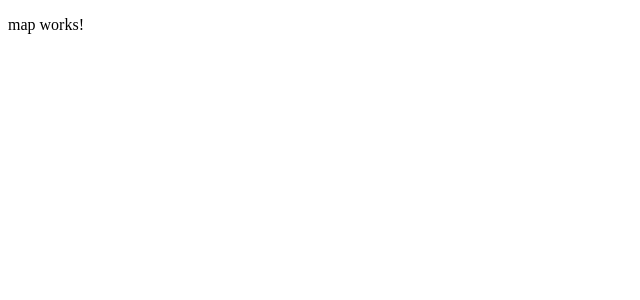
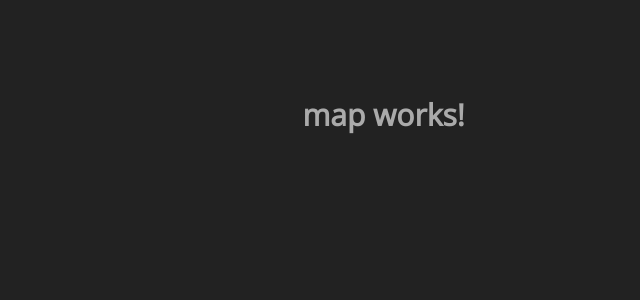
Before and after one commit to gitLee47/KnowledgeMapSpa, an Angular app in the folder KnowledgeMapSpa/: page /map in a window 1280 px wide. Shown: the top 300 px of the page, without its empty margins (0-640 px from the left). Built offline with nearby package versions, Linux system fonts and the light colour scheme.

Commit message:
added sass capability and base dark theme

```diff
--- a/KnowledgeMapSpa/src/app/home/map/map.component.html
+++ b/KnowledgeMapSpa/src/app/home/map/map.component.html
@@ -1,3 +1,5 @@
-<p>
-  map works!
-</p>
+<div class="simple-container">
+  <h1>
+    map works!
+  </h1>
+</div>
--- a/KnowledgeMapSpa/src/styles.css
+++ b/KnowledgeMapSpa/src/styles.css
@@ -1 +1,107 @@
 /* You can add global styles to this file, and also import other style files */
+
+/* Begin base Dark Theme
+/* Attributed to https://gist.github.com/ZachSaucier/8295d9dc926d7064ff0d4f3f04b35b55 */
+
+@import 'https://fonts.googleapis.com/css?family=Open+Sans';
+
+* {
+	-webkit-box-sizing: border-box;
+	box-sizing: border-box;
+}
+
+body {
+	font-family: 'Open Sans', sans-serif;
+	line-height: 1.75em;
+	font-size: 16px;
+	background-color: #222;
+	color: #aaa;
+}
+
+.simple-container {
+	max-width: 675px;
+	margin: 0 auto;
+	padding-top: 70px;
+	padding-bottom: 20px;
+}
+
+.simple-print {
+	fill: white;
+	stroke: white;
+}
+.simple-print svg {
+	height: 100%;
+}
+
+.simple-close {
+	color: white;
+	border-color: white;
+}
+
+.simple-ext-info {
+	border-top: 1px solid #aaa;
+}
+
+p {
+	font-size: 16px;
+}
+
+h1 {
+	font-size: 30px;
+	line-height: 34px;
+}
+
+h2 {
+	font-size: 20px;
+	line-height: 25px;
+}
+
+h3 {
+	font-size: 16px;
+	line-height: 27px;
+	padding-top: 15px;
+	padding-bottom: 15px;
+	border-bottom: 1px solid #D8D8D8;
+	border-top: 1px solid #D8D8D8;
+}
+
+hr {
+	height: 1px;
+	background-color: #d8d8d8;
+	border: none;
+	width: 100%;
+	margin: 0px;
+}
+
+a[href] {
+	color: #1e8ad6;
+}
+
+a[href]:hover {
+	color: #3ba0e6;
+}
+
+img {
+	max-width: 100%;
+}
+
+li {
+	line-height: 1.5em;
+}
+
+aside,
+[class *= "sidebar"],
+[id *= "sidebar"] {
+	max-width: 90%;
+	margin: 0 auto;
+	border: 1px solid lightgrey;
+	padding: 5px 15px;
+}
+
+@media (min-width: 1921px) {
+	body {
+		font-size: 18px;
+	}
+}
+
+/* End base Dark Theme */
```
Also changed, not shown: KnowledgeMapSpa/src/sass/styles.scss (added).
